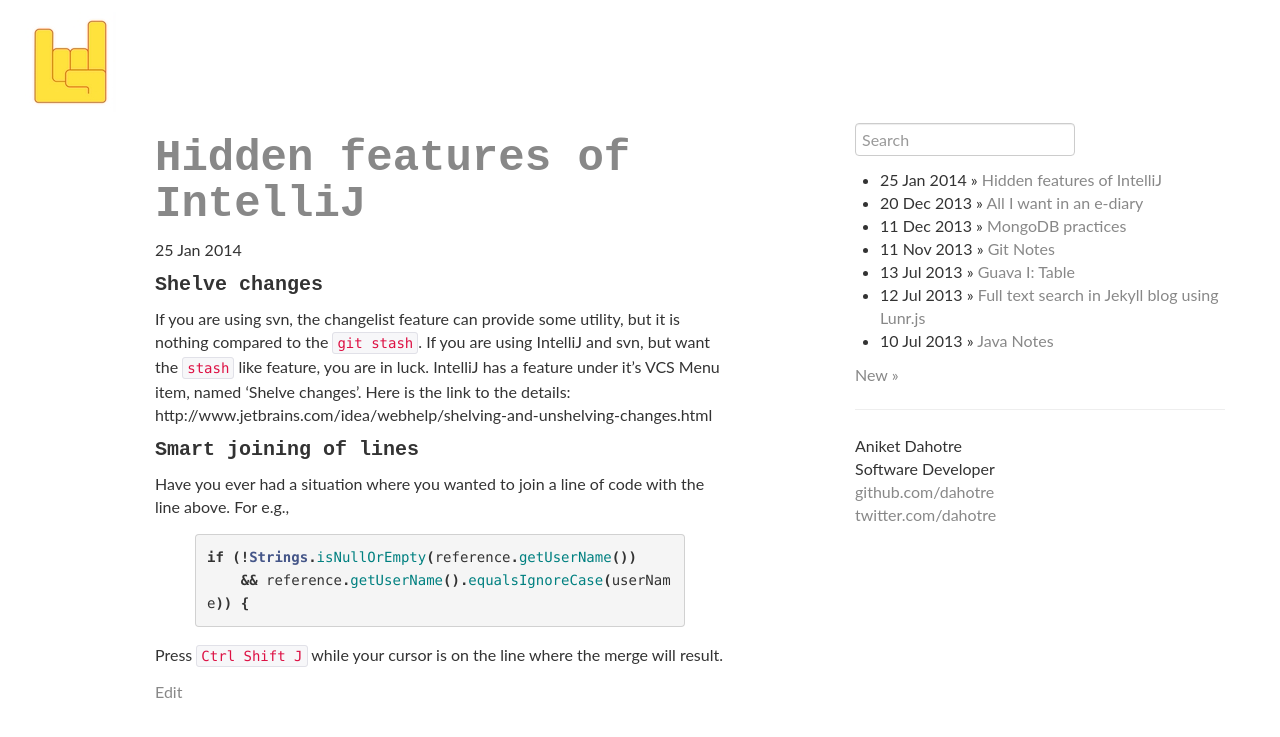
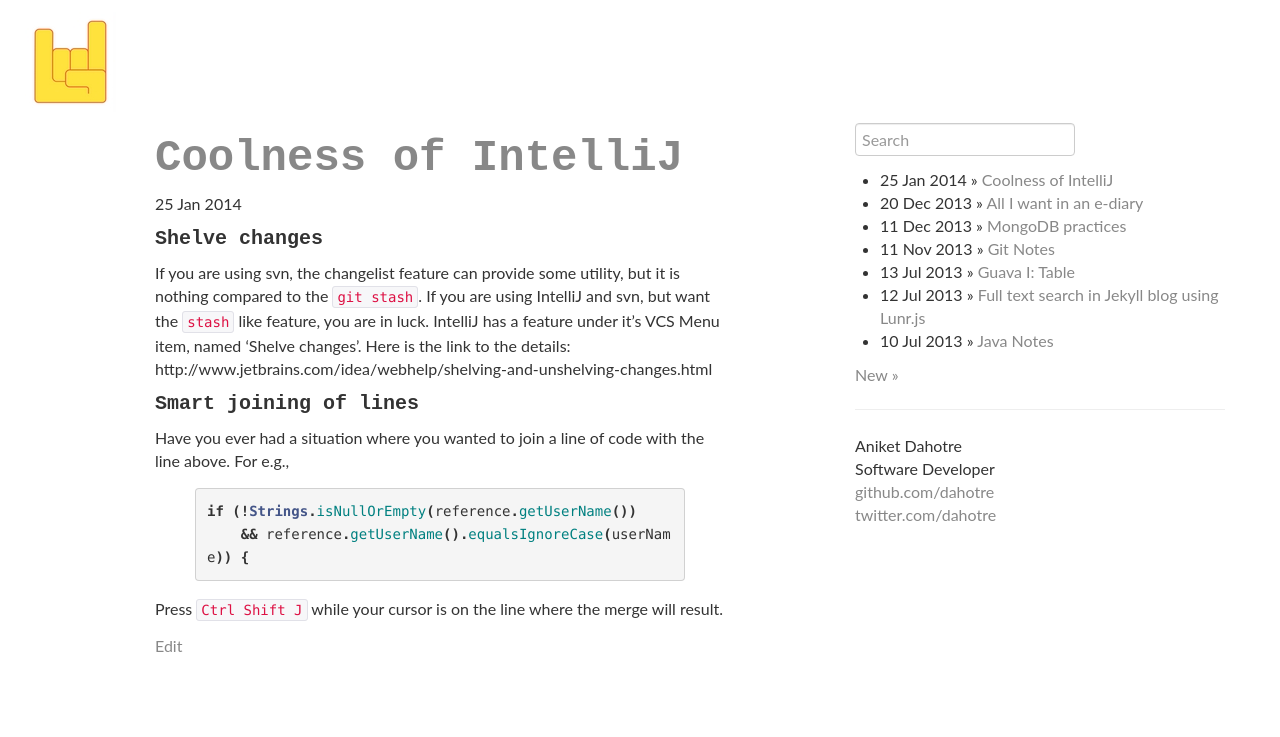
Before and after one commit to dahotre/dahotre.github.io, a Jekyll site: the page built from _posts/2014-01-25-Coolness-IntelliJ.markdown, in a window 1280 px wide. Shown: the top 737 px of the page. Built offline with Jekyll 4.4.1, drawn with Linux system fonts in a browser that asks for light colours; nearby versions of some CDN libraries.

Commit message:
Update and rename 2014-01-25-Hidden-features-IntelliJ.markdown to 2014-01-25-Coolness-IntelliJ.markdown

```diff
--- a/_posts/2014-01-25-Hidden-features-IntelliJ.markdown
+++ b/_posts/2014-01-25-Coolness-IntelliJ.markdown
@@ -1,8 +1,8 @@
 ---
 layout: post
-title:  "Hidden features of IntelliJ"
+title:  "Coolness of IntelliJ"
 date:   2014-01-25 00:10
-location:   "2014-01-25-Hidden-features-IntelliJ.markdown"
+location:   "2014-01-25-Coolness-IntelliJ.markdown"
 ---
 #### Shelve changes
 If you are using svn, the changelist feature can provide some utility, but it is nothing compared to the `git stash`. If you are using IntelliJ and svn, but want the `stash` like feature, you are in luck. IntelliJ has a feature under it's VCS Menu item, named 'Shelve changes'. Here is the link to the details: http://www.jetbrains.com/idea/webhelp/shelving-and-unshelving-changes.html
```
